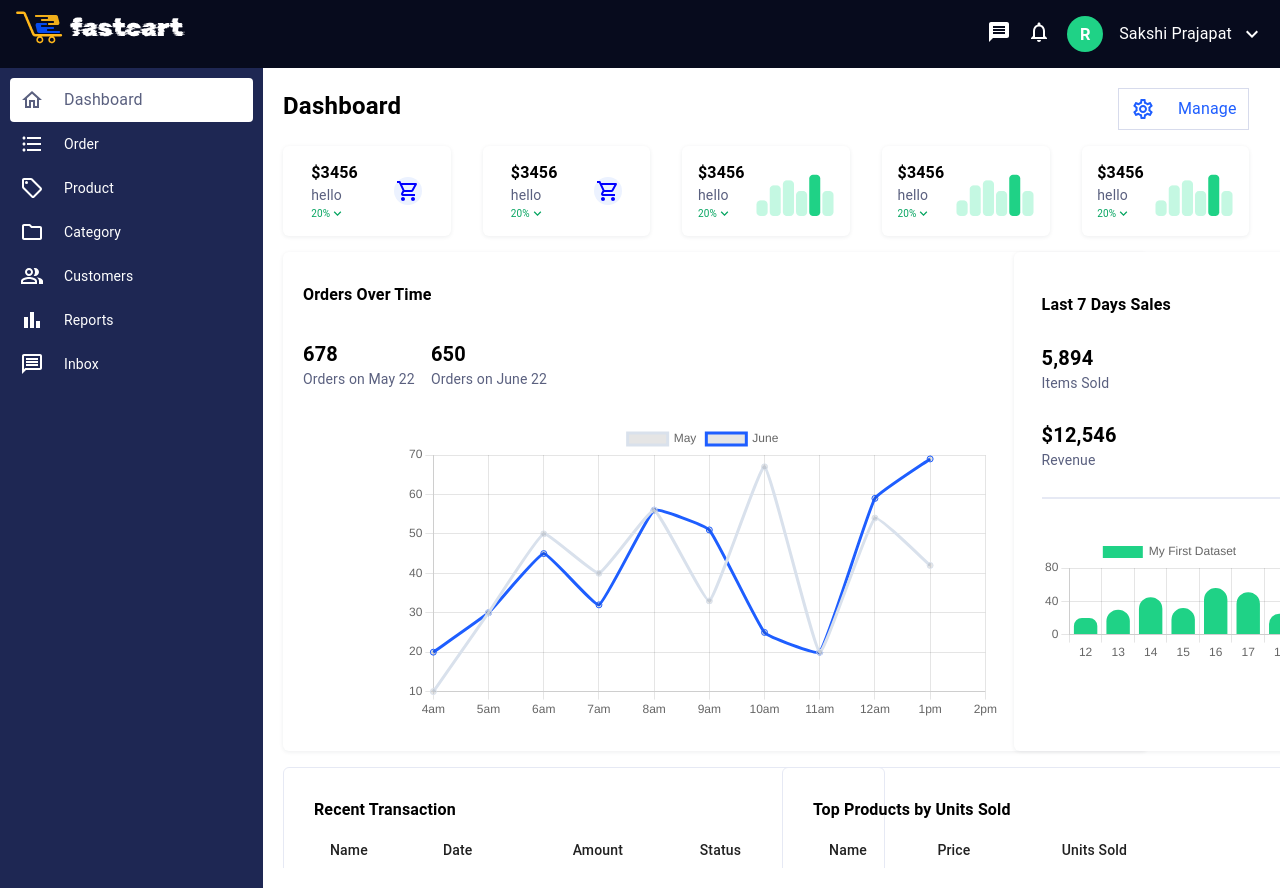
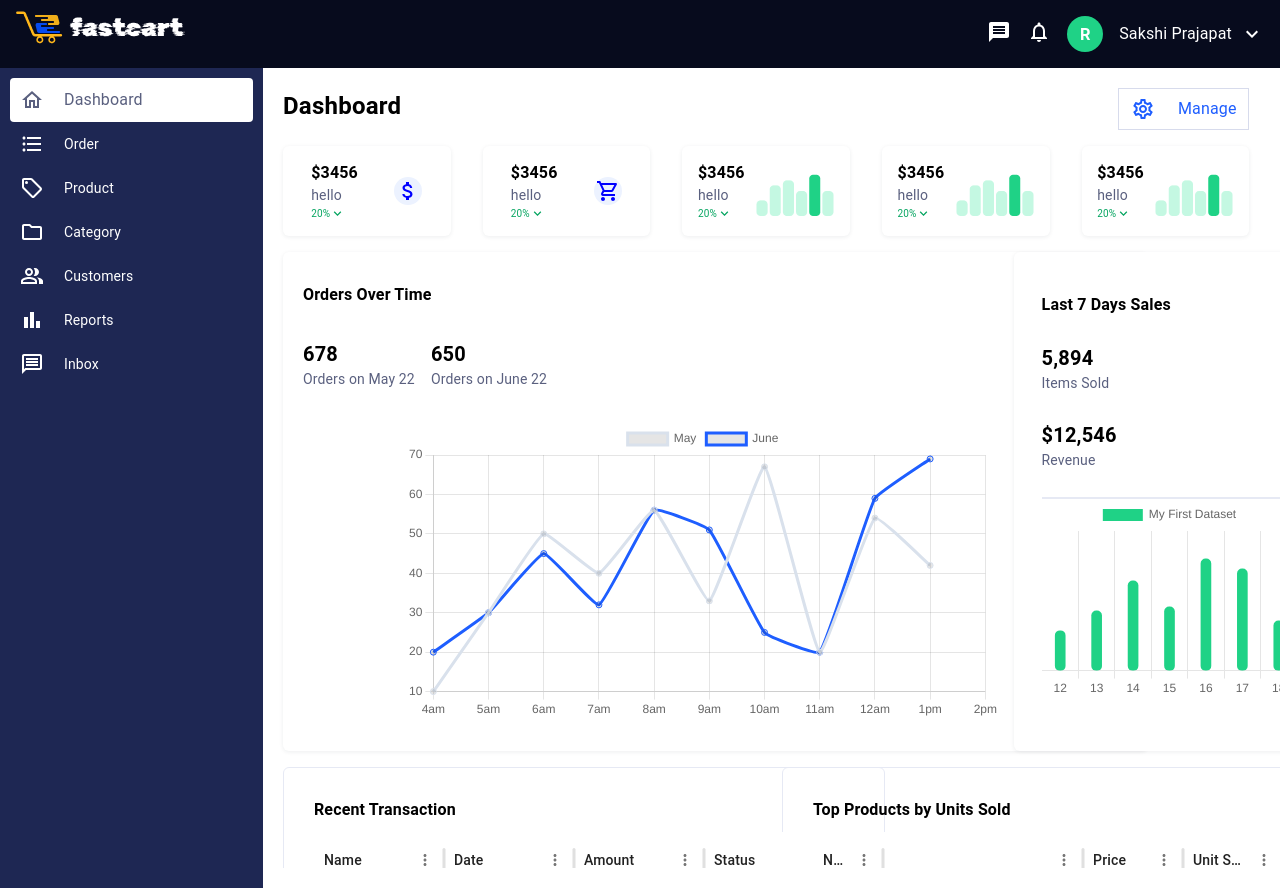
Before and after one commit to tw-vineet/e-commerce-Mern, a React (Create React App) app in the folder admin/: page / in a window 1280 px wide. Built offline with nearby package versions, Linux system fonts and the light colour scheme; grey boxes are pictures that could not be loaded.

Commit message:
changes made on table and chart

```diff
--- a/admin/package.json
+++ b/admin/package.json
@@ -8,6 +8,7 @@
     "@mui/icons-material": "^6.2.0",
     "@mui/material": "^6.1.10",
     "@mui/styled-engine-sc": "^6.1.10",
+    "@mui/x-data-grid": "^7.23.2",
     "@testing-library/jest-dom": "^5.14.1",
     "@testing-library/react": "^13.0.0",
     "@testing-library/user-event": "^13.2.1",
--- a/admin/src/App.tsx
+++ b/admin/src/App.tsx
@@ -1,6 +1,5 @@
 import { Header, SideBar } from "./layout";
-import { Box, Typography } from "@mui/material";
-import { ThemeProvider, createTheme } from "@mui/material/styles";
+import { Box,} from "@mui/material";
 import { Dashboard } from "./screen";
 
 function App() {
@@ -9,7 +8,7 @@ function App() {
       <Header />
       <Box display="flex">
         <SideBar />
-        <Box sx={{ width: "100%", height: "100vh", overflow: "auto" }}>
+        <Box width="100%" height="100vh" overflow="auto">
           <Dashboard />
         </Box>
       </Box>
--- a/admin/src/components/index.ts
+++ /dev/null
@@ -1 +0,0 @@
-export * from './table'
--- a/admin/src/components/table/TableComponent.tsx
+++ /dev/null
@@ -1,64 +0,0 @@
-import { Box, Button, Typography } from "@mui/material";
-import { TableBox } from "./style";
-import Table from '@mui/material/Table';
-import TableBody from '@mui/material/TableBody';
-import TableCell from '@mui/material/TableCell';
-import TableContainer from '@mui/material/TableContainer';
-import TableHead from '@mui/material/TableHead';
-import TableRow from '@mui/material/TableRow';
-import React from "react";
-
-type tableProps = {
-  row: string[];
-  column: {
-    name: string;
-    date: string;
-    amount: number;
-    status: string;
-  }[];
-  header : string
-};
-
-const TableComponent: React.FC<tableProps> = ({ row, column,header}) => {
-  return (
-    <>
-      <TableBox>
-        <Typography fontWeight="700" fontSize="16px">
-         {header}
-        </Typography>
-        <TableContainer >
-      <Table  size="small">
-        <TableHead sx={{borderBottom:"1px solid #5A607F"}}>
-          <TableRow>
-            {
-              row.map((item)=>{
-                return(
-                  <TableCell>{item}</TableCell>
-                )
-              })
-            }
-          </TableRow>
-        </TableHead>
-        <TableBody sx={{borderBottom:"1px solid #5A607F"}}>
-          {column.map((item) => (
-            <TableRow
-              key={item.name}
-            >
-              <TableCell component="th" scope="row">
-                {item.name}
-              </TableCell>
-              <TableCell >{item.date}</TableCell>
-              <TableCell >{item.amount}</TableCell>
-              <TableCell >
-                <Button>{item.status}</Button></TableCell>
-            </TableRow>
-          ))}
-        </TableBody>
-      </Table>
-    </TableContainer>
-      </TableBox>
-    </>
-  );
-};
-
-export default TableComponent;
--- a/admin/src/components/table/index.ts
+++ /dev/null
@@ -1,2 +0,0 @@
-export * from './TableComponent'
-export * from './style'
--- a/admin/src/components/table/style.ts
+++ /dev/null
@@ -1,13 +0,0 @@
-import { Box } from "@mui/material";
-import styled from "styled-components";
-
-export const TableBox = styled(Box)(( {theme})=>({
-          height: "396px",
-          width: "540px",
-          border: "1px solid #E6E9F4",
-          borderRadius: "6px",
-          padding:"30px",
-          display:"flex",
-          flexDirection:"column",
-          gap:10
-}))
--- a/admin/src/layout/sidebar/Sidebar.tsx
+++ b/admin/src/layout/sidebar/Sidebar.tsx
@@ -48,7 +48,7 @@ export const SideBar = () => {
           return (
             <PageBox>
               <Box height="24px"> {item.icon}</Box>
-              <Typography sx={{ fontWeight: 400, fontSize: "14px" }}>
+              <Typography fontWeight={400} fontSize="14px" >
                 {item.name}
               </Typography>
             </PageBox>
--- a/admin/src/screen/dashboard/Dashboard.tsx
+++ b/admin/src/screen/dashboard/Dashboard.tsx
@@ -1,4 +1,4 @@
-import { Box, Grid2, Typography } from "@mui/material";
+import { Box, Button, Grid2, Typography } from "@mui/material";
 import {
   CardBox,
   IconBox,
@@ -9,8 +9,10 @@ import {
   LineChartBox,
   BaarChartHeader,
   BarChartSection,
+  TableBox,
 } from "./style";
 import ShoppingCartOutlinedIcon from "@mui/icons-material/ShoppingCartOutlined";
+import AttachMoneyIcon from "@mui/icons-material/AttachMoney";
 import SettingsOutlinedIcon from "@mui/icons-material/SettingsOutlined";
 import KeyboardArrowDownIcon from "@mui/icons-material/KeyboardArrowDown";
 import existingUserImage from "../../asset/images/dashboard/existingUser.png";
@@ -27,13 +29,11 @@ import {
   Legend,
   BarElement,
   BarController,
-  layouts,
 } from "chart.js";
 import { Line, Bar } from "react-chartjs-2";
 
 import React from "react";
-import TableComponent from "../../components/table/TableComponent";
-import styled from "styled-components";
+import { DataGrid, GridColDef } from "@mui/x-data-grid";
 
 type cardProp = {
   number: string;
@@ -46,12 +46,6 @@ type cardProp = {
   };
 };
 
-type tableProp = {
-  name: string;
-  price: number;
-  unitsold: number;
-};
-
 export const Dashboard = () => {
   const card = [
     {
@@ -61,7 +55,7 @@ export const Dashboard = () => {
       icon: <IconStyle />,
       image: {
         isImage: false,
-        source: <ShoppingCartOutlinedIcon />,
+        source: <AttachMoneyIcon />,
       },
     },
     {
@@ -178,14 +172,6 @@ const Card: React.FC<cardProp> = ({
         ) : (
           <IconBox>{image.source}</IconBox>
         )}
-        {/* <IconBox>
-            <ShoppingCartOutlinedIcon
-              sx={{
-                height: "12px",
-                width: "12px",
-              }}
-            />
-          </IconBox> */}
       </Box>
     </CardBox>
   );
@@ -244,17 +230,24 @@ const ChartSection = () => {
         label: "My First Dataset",
         data: [20, 30, 45, 32, 56, 51, 25, 20, 59, 69],
         backgroundColor: "#1FD286",
+        borderRadius: 50,
+        borderSkipped: false,
       },
     ],
   };
   const baarChatOptions = {
-    elements: {
-      bar: {
-        borderRadius: 50,
-        // borderWidth: 0.0003
-        width: "10px",
+    barThickness: 10,
+
+    scales: {
+      x: {
+        display: true,
+      },
+      y: {
+        display: false,
       },
     },
+    responsive: true,
+    maintainAspectRatio: false,
   };
 
   return (
@@ -321,14 +314,7 @@ const ChartSection = () => {
               </Box>
             </BaarChartHeader>
             <BarChartSection>
-              <Bar
-                data={barChartData}
-                options={baarChatOptions}
-                style={{
-                  height: "194px",
-                  width: "196px",
-                }}
-              />
+              <Bar data={barChartData} options={baarChatOptions} />
             </BarChartSection>
           </BaarChartBox>
         </Grid2>
@@ -338,15 +324,27 @@ const ChartSection = () => {
 };
 
 const TableSection = () => {
-  const row = ["Name", "Date", "Amount", "Status"];
-  const column = [
+  const column: GridColDef[] = [
+    { field: "name", headerName: "Name", width: 130 },
+    { field: "date", headerName: "Date", width: 130 },
+    { field: "amount", headerName: "Amount", width: 130 },
     {
+      field: "status",
+      headerName: "Status",
+      width: 130,
+      renderCell: (param) => <Button>{param.value}</Button>,
+    },
+  ];
+  const row = [
+    {
+      id: 1,
       name: "sakshi",
       date: "23/4/23",
       amount: 56,
       status: "pending",
     },
     {
+      id: 2,
       name: "sakshi",
       date: "23/4/23",
       amount: 56,
@@ -354,17 +352,33 @@ const TableSection = () => {
     },
   ];
 
-  const row1 = ["Name", "Price", "Units Sold"];
-  const column1 = [
+  const column1: GridColDef[] = [
     {
+      field: "image",
+      headerName: "Name",
+      width: 70,
+      renderCell: (params) => (
+        <img src={params.value} style={{ height: "36px", width: "36px" }} />
+      ),
+    },
+    { field: "name", headerName: "", width: 200 },
+    { field: "price", headerName: "Price", width: 100 },
+    { field: "unitsold", headerName: "Unit Sold", width: 100 },
+  ];
+  const row1 = [
+    {
+      id: 1,
       name: "sakshi",
       price: 45,
       unitsold: 200,
+      image: "https://fakestoreapi.com/img/81fPKd-2AYL._AC_SL1500_.jpg",
     },
     {
+      id: 2,
       name: "sakshi",
       price: 45,
       unitsold: 200,
+      image: "https://fakestoreapi.com/img/81fPKd-2AYL._AC_SL1500_.jpg",
     },
   ];
 
@@ -372,19 +386,31 @@ const TableSection = () => {
     <>
       <Grid2 container display="flex" spacing={4}>
         <Grid2 size={{ lg: 6 }} width="540px">
-          <TableComponent
-            row={row}
-            column={column}
-            header={"Recent Transaction"}
+          <TableBox>
+            <Typography fontWeight="700" fontSize="16px">
+              Recent Transaction
+            </Typography>
+            <DataGrid
+              rows={row}
+              columns={column}
+              pageSizeOptions={[5, 10]}
+              sx={{ border: 0 }}
             />
+          </TableBox>
         </Grid2>
 
         <Grid2 size={{ lg: 6 }} width="540px">
-          <TableComponent
-            row={row1}
-            column={column}
-            header={"Top Products by Units Sold"}
+          <TableBox>
+            <Typography fontWeight="700" fontSize="16px">
+              Top Products by Units Sold
+            </Typography>
+            <DataGrid
+              rows={row1}
+              columns={column1}
+              pageSizeOptions={[5, 10]}
+              sx={{ border: 0 }}
             />
+          </TableBox>
         </Grid2>
       </Grid2>
     </>
--- a/admin/src/screen/dashboard/style.ts
+++ b/admin/src/screen/dashboard/style.ts
@@ -41,7 +41,6 @@ export const BaarChartBox = styled(Box)({
   borderRadius: "6px",
   backgroundColor: "#FFFFFF",
   boxShadow: "0px 1px 4px 0px rgba(21, 34, 50, 0.08)",
-  // padding: "28px",
   padding: "15px 28px 15px 28px",
 });
 
@@ -83,3 +82,14 @@ export const BarChartSection = styled(Box)({
   alignItems:"center",
   height:"200px"
 })
+
+export const TableBox = styled(Box)(( {theme})=>({
+  height: "396px",
+  width: "540px",
+  border: "1px solid #E6E9F4",
+  borderRadius: "6px",
+  padding:"30px",
+  display:"flex",
+  flexDirection:"column",
+  gap:10
+}))
```
Also changed, not shown: 1 other file (tests, documents, lock files or other folders). Lines whose indentation alone changed are shown as unchanged.
